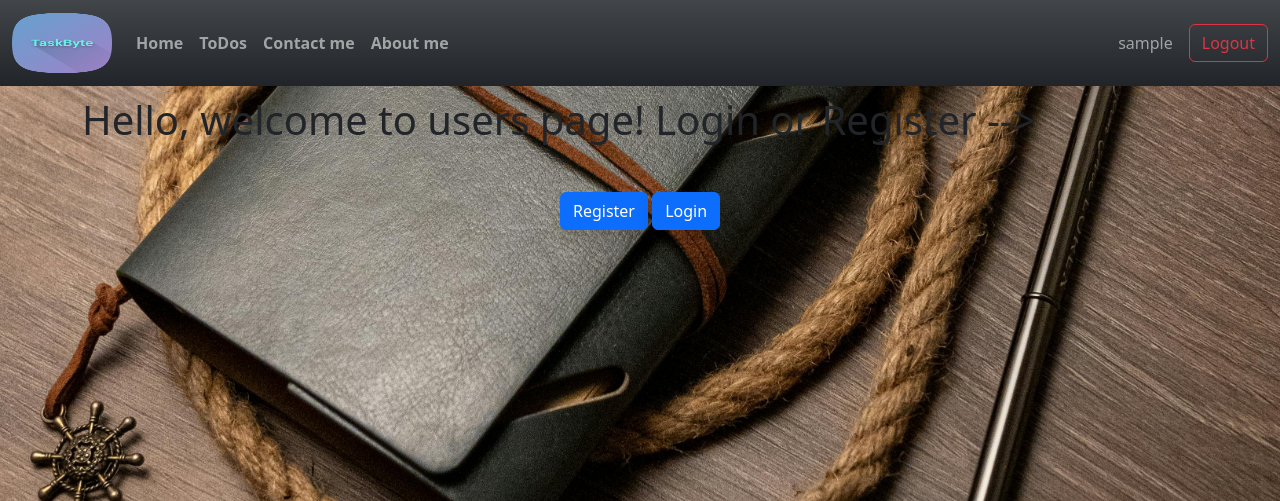
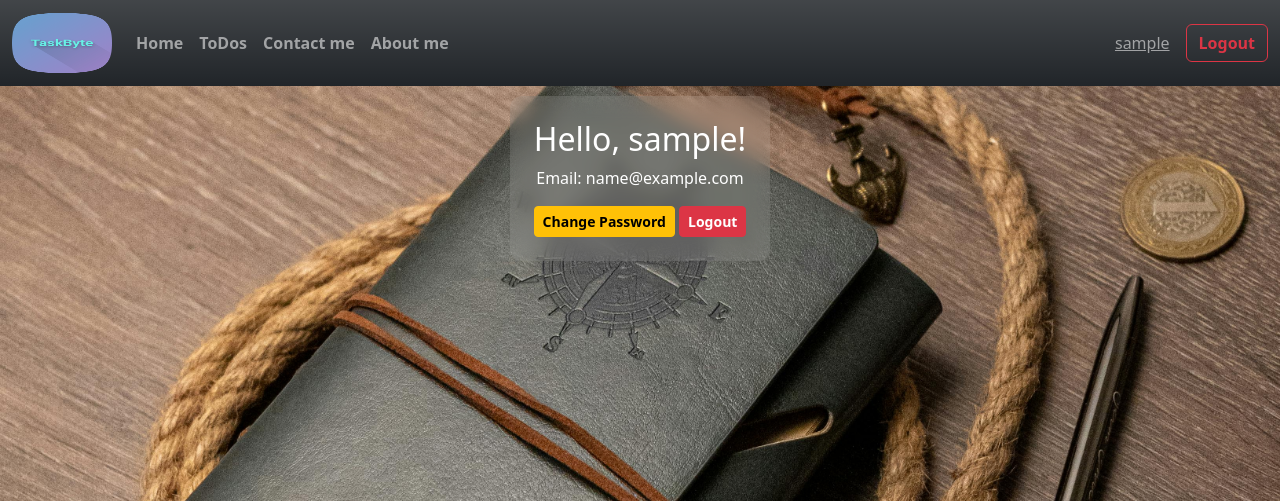
Before and after one commit to akshay-not-a-bot/taskbyte, a Django app: page /account/ in a window 1280 px wide. Shown: the top 501 px of the page. Run offline with Django 5.2, Linux system fonts and the light colour scheme; the visitor is signed in with stand-in values (Sample User, id 1).

Commit message:
accounts page updated for logged in and nnot logged in user, minor look change

```diff
--- a/templates/base.html
+++ b/templates/base.html
@@ -45,14 +45,16 @@
         </div>
         <!-- Navbar- right side, Login- Register or Logout by checking if user is logged in -->
         {% if user.is_authenticated %}
-          <span class="navbar-text fw-medium me-3">{{ user.username }}</span>
+          <a class="navbar-text fw-medium me-3" href="{% url 'account' %}">{{ user.username }}</a>
           <form action="{% url 'logout' %}" method="post" class="d-flex ms-auto">
             {% csrf_token %}
-            <button type="submit" class="btn btn-outline-danger">Logout</button>
+            <button type="submit" class="btn btn-outline-danger fw-bold">Logout</button>
           </form>
         {% else %}
-          <a href="{% url 'login' %}" class="btn btn-primary shadow me-2">Login</a>
-          <a href="{% url 'register' %}" class="btn btn-primary shadow">Register</a>
+          <a href="{% url 'login' %}"
+             class="btn btn-outline-success fw-bold shadow me-2">Login</a>
+          <a href="{% url 'register' %}"
+             class="btn btn-outline-primary fw-bold shadow">Register</a>
         {% endif %}
       </div>
     </nav>
--- a/users_app/templates/account.html
+++ b/users_app/templates/account.html
@@ -1,17 +1,41 @@
 {% extends 'base.html' %}
 {% load static %}
+
 {% block title %}
-  <title>Account</title>
+  <title>My Account</title>
 {% endblock title %}
+
 {% block background %}
-  style="background: url('{% static 'images/diary.jpg' %}') no-repeat center center/cover; height="100vh"; overflow: hidden;"
+  style="background: url('{% static 'images/diary.jpg' %}') no-repeat center center/cover; height: 100vh; overflow: hidden;"
 {% endblock background %}
+
 {% block content %}
-  <div class="container mt-5 pt-5">
-    <h1>{{ acc_msg }}</h1>
-  </div>
-  <div class="text-center mt-5">
-    <a href="{% url 'register' %}" class="btn btn-primary shadow">Register</a>
-    <a href="{% url 'login' %}" class="btn btn-primary shadow">Login</a>
+  <div class="container mt-5 pt-5 d-flex justify-content-center">
+    <div class="p-4 text-center"
+         style="max-width: 500px;
+                background: rgba(255, 255, 255, 0.1);
+                backdrop-filter: blur(10px);
+                border-radius: 12px;
+                color: white">
+      <div class="card-body text-center">
+
+        {% if user.is_authenticated %}
+          <h2 class="mb-2">Hello, {{ user.username }}!</h2>
+          <p class="text-mute">Email: {{ user.email }}</p>
+          <div class="mt-3">
+            <a href="{% url 'pswd_change' %}" class="btn btn-warning btn-sm fw-bold">Change Password</a>
+            <a href="{% url 'logout' %}" class="btn btn-danger btn-sm fw-bold">Logout</a>
+          </div>
+        {% else %}
+          <h2 class="mb-3">Welcome to TaskByte!</h2>
+          <p class="text-mute">Manage your tasks efficiently.</p>
+          <div class="d-grid gap-2 mt-4">
+            <a href="{% url 'register' %}" class="btn btn-primary btn-sm">Register</a>
+            <a href="{% url 'login' %}" class="btn btn-success btn-sm">Login</a>
+          </div>
+        {% endif %}
+
+      </div>
+    </div>
   </div>
 {% endblock content %}
--- a/users_app/urls.py
+++ b/users_app/urls.py
@@ -14,4 +14,14 @@ urlpatterns = [
         auth_views.LogoutView.as_view(template_name="logout.html"),
         name="logout",
     ),
+    path(
+        "pswd_change",
+        auth_views.PasswordChangeView.as_view(template_name="pswd_change.html"),
+        name="pswd_change",
+    ),
+    path(
+        "pswd_done",
+        auth_views.PasswordChangeDoneView.as_view(template_name="pswd_done.html"),
+        name="pswd_done",
+    ),
 ]
```
Also changed, not shown: users_app/templates/pswd_change.html (added, +32 -0 lines), users_app/templates/pswd_done.html (added, +26 -0 lines).
